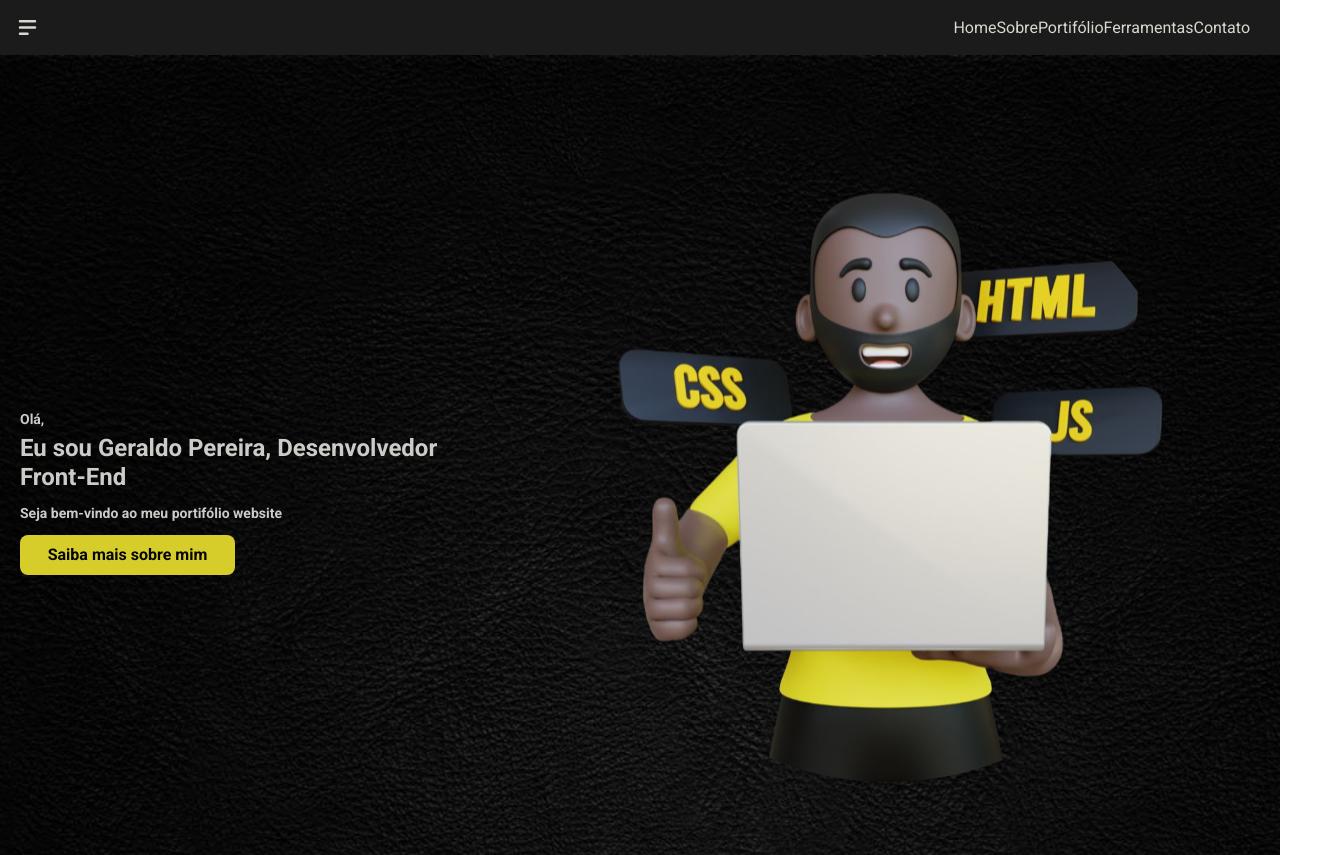
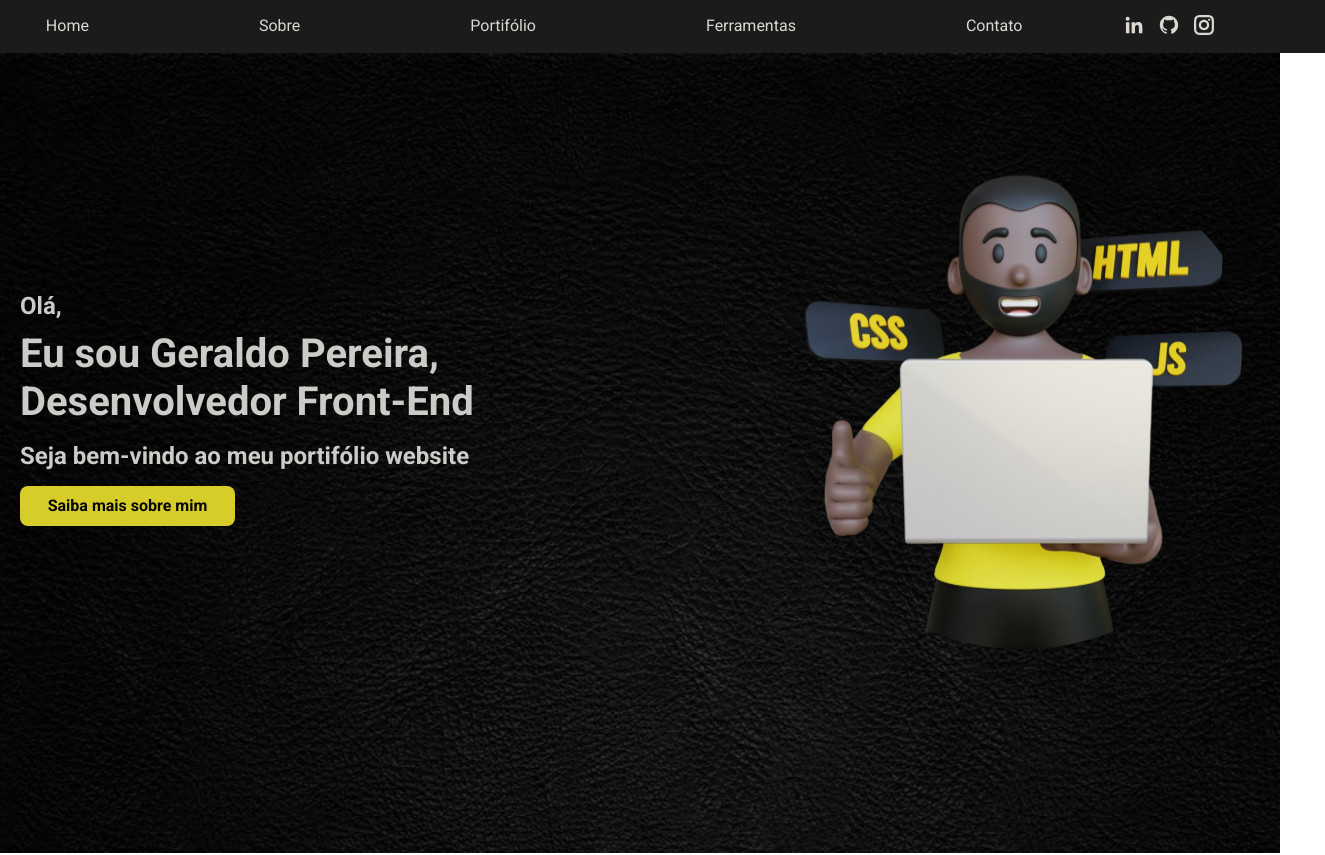
Before and after one commit to Geraldopereirads/Portifolio-Pessoal, a React (Vite) app: page / in a window 1280 px wide. Shown: the whole page, 1325 px wide, since content can reach past the window. Built offline with nearby package versions, Linux system fonts and the light colour scheme.

Commit message:
feat: Style Home page add

```diff
--- a/src/components/header/Header.tsx
+++ b/src/components/header/Header.tsx
@@ -8,20 +8,27 @@ import {
 } from "react-icons/gr";
 import { HiMenuAlt2 } from "react-icons/hi";
 import { MenuMobile } from "../menuMobile/MenuMobile";
-import { StyleDivSociaisHeader, StyleHeader, StyleNavHeader } from "./styleHeader";
+import {
+  StyleButtonMenu,
+  StyleDivSociaisHeader,
+  StyleHeader,
+  StyleNavHeader,
+} from "./styleHeader";
 
 export const Header = () => {
   const [menuVisible, setMenuVisible] = useState<boolean>(false);
   return (
     <StyleHeader>
+      <StyleButtonMenu>
       <HiMenuAlt2
         color="#DAD7D0"
         cursor="pointer"
         size={25}
         onClick={() => setMenuVisible(true)}
       />
+      </StyleButtonMenu>
 
-      <MenuMobile menuVisible={menuVisible} setMenuVisible={setMenuVisible} />
+        <MenuMobile menuVisible={menuVisible} setMenuVisible={setMenuVisible} />
       <StyleNavHeader>
         <Link to="/">Home</Link>
         <Link to="/sobre">Sobre</Link>
@@ -33,15 +40,15 @@ export const Header = () => {
         <Link
           target="_blank"
           to={"https://www.linkedin.com/in/geraldo-pereira/"}>
-          <GrLinkedinOption size={20}/>
+          <GrLinkedinOption size={20} />
         </Link>
         <Link target="_blank" to={"https://github.com/Geraldopereirads"}>
-          <GrGithub size={20}/>
+          <GrGithub size={20} />
         </Link>
         <Link
           target="_blank"
           to={"https://www.instagram.com/geraldopereiradsj/"}>
-          <GrInstagram size={20}/>
+          <GrInstagram size={20} />
         </Link>
       </StyleDivSociaisHeader>
     </StyleHeader>
--- a/src/components/header/styleHeader.ts
+++ b/src/components/header/styleHeader.ts
@@ -9,6 +9,17 @@ export const StyleHeader = styled.header`
 
   padding: 15px;
   padding-right: 30px;
+
+  width: 100%;
+
+
+  @media (min-width: 700px) {
+    justify-content: space-around;
+  }
+
+  @media (min-width: 900px) {
+    gap: 40px;
+  }
 `;
 
 export const StyleDivSociaisHeader = styled.div`
@@ -17,13 +28,47 @@ export const StyleDivSociaisHeader = styled.div`
   align-items: center;
   gap: 15px;
 
-  @media (min-width: 899px) {
+  padding-right: 50px;
+`;
+
+export const StyleNavHeader = styled.nav`
+  display: flex;
+  gap: 50px;
+
+  a {
+    border-bottom: solid 1px transparent;
+  }
+
+  a:hover {
+    border-bottom: solid 1px var(--primary-color);
+  }
+
+  @media (max-width: 700px) {
+    display: none;
+  }
+
+  @media (min-width: 800px) {
+    gap: 75px;
+  }
+
+  @media (min-width: 900px) {
+    gap: 100px;
+  }
+
+  @media (min-width: 1000px) {
+    gap: 120px;
+  }
+
+  @media (min-width: 1100px) {
+    gap: 130px;
+  }
+
+  @media (min-width: 1200px) {
+    gap: 170px;
+  }
+`;
+export const StyleButtonMenu = styled.span`
+  @media (min-width: 700px) {
     display: none;
   }
 `;
-
-export const StyleNavHeader = styled.nav`
-  @media (max-width: 900px) {
-    display: none;
-  }
-`;
--- a/src/components/menuMobile/styleMenuMobile.ts
+++ b/src/components/menuMobile/styleMenuMobile.ts
@@ -42,6 +42,16 @@ export const ContainerMenuMobile  = styled.section`
 
   }
 
+  a{
+    border-bottom: solid 1px transparent;
+  }
+
+
+  a:hover{
+    border-bottom: solid 1px var(--primary-color);
+  }
+
+
   ${({ menuVisible }: CustomComponentProps) =>
     menuVisible &&
     css`
--- a/src/pages/HomePage/MainHomePage/styleMain.ts
+++ b/src/pages/HomePage/MainHomePage/styleMain.ts
@@ -4,15 +4,13 @@ export const StyleMainContainer = styled.main`
   display: flex;
   flex-direction: column;
   align-items: flex-start;
-  gap: 30px;
   overflow-x: hidden;
 
   h1 {
     color: var(--text-clarified);
-    max-width: 77%;
+    max-width: 90%;
     font-size: 1.5rem;
     padding-left: 10px;
-    padding-top: 30px;
     line-height: 120%;
 
     small {
@@ -46,33 +44,80 @@ export const StyleMainContainer = styled.main`
   }
 
   img {
-    width: 70%;
+    width: 90%;
   }
 
+  @media (min-width: 430px) {
+    img {
+      width: 70%;
+    }
+
+    h1 {
+      font-size: 1.8rem;
+    }
+
+    h1 small {
+      font-size: 1.2rem;
+    }
+
+    h2 {
+      font-size: 1.2rem;
+      line-height: 125%;
+    }
+  }
 
   @media (min-width: 500px) {
     flex-direction: row;
     align-items: center;
 
-    padding-top: 100px;
+    padding-top: 90px;
 
-    img{
-      width: 49%;
-    }
-
-    h1 {
-      max-width: 90%;
+    img {
+      width: 55%;
     }
   }
 
+  @media (min-width: 600px) {
+    h1 {
+      font-size: 2rem;
+    }
+
+    h1 small {
+      font-size: 1rem;
+    }
+
+    h2 {
+      font-size: 1rem;
+    }
+  }
+
+  @media (min-width: 800px) {
+    h1 {
+      font-size: 2.5rem;
+    }
+    h1 small{
+      font-size: 1.5rem;
+    }
+    h2{
+      font-size: 1.5rem;
+    }
+
+    img{
+      width: 46%;
+    }
+  }
 `;
 
 export const StyleDivMainContainer = styled.div`
   display: flex;
   flex-direction: column;
   gap: 15px;
+  max-width: 98%;
 
-  @media (min-width: 550px) {
+  a:hover{
+   color: var(--title-nav);
+   background-color: var(--header-color);
+  }
 
-  }
+
 `;
--- a/src/pages/HomePage/styleHomePage.ts
+++ b/src/pages/HomePage/styleHomePage.ts
@@ -6,4 +6,5 @@ export const StyleDivBackGround = styled.div`
   height: 100vh;
 
   overflow-y: hidden;
+
 `;
```
Also changed, not shown: 1 other file (tests, documents, lock files or other folders).
